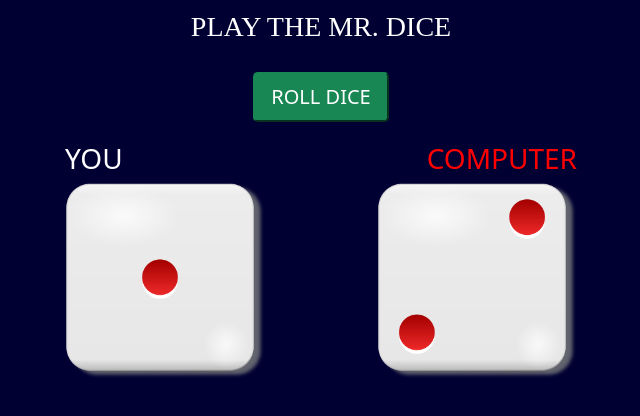
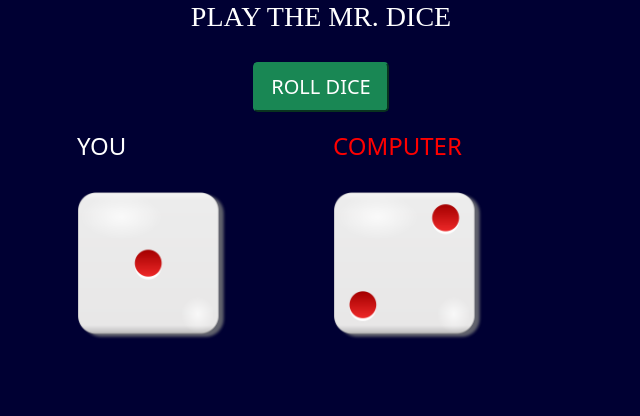
Before and after one commit to Job-21/Job-21.github.io, a website: page index.html in a window 1280 px wide. Shown: the whole page, without its empty margins (319-959 px from the left). Drawn offline with nearby package versions, Linux system fonts and the light colour scheme.

Commit message:
I have changed the alignment to bootstrap row and colum

```diff
--- a/index.html
+++ b/index.html
@@ -9,31 +9,54 @@
     <title>DICE GAME</title>
 </head>
 <body style="background-color: #000033;">
-<div style="margin: 10px auto; display: flex; justify-content: center; font-family:Imprint MT Shadow; width: 40%;">
-    <h3 style="color: white;">PLAY THE MR. DICE</h3>
+   <div style="width: 100%; height:auto;" class="ccontainer">
+    <div class="headers">
+        <div style="margin: auto auto; display: flex; justify-content: center; font-family:Imprint MT Shadow; width: 40%;">
+
+            <p style="color: white;" class="h3">PLAY THE MR. DICE</p>
         </div>
         <div style="margin: 20px auto; width: 40%; display: flex; justify-content: center;">
             <input type="button" class="btn-success btn-lg" value="ROLL DICE" id="btn-roll"/>
         </div>
-<div style="margin: 20px auto; width: 40%;">
-    <div style="display: flex; flex-direction:row; justify-content: space-between;">
-        <h3 style="color: white;">YOU</h3>
-        <h3 style="color: red;">COMPUTER</h3>
     </div>
-    <div style="display: flex; flex-direction:row; justify-content: space-between;">
-    <img class="img-fluid" src="images/dice-1.png" width="200" height="200" alt="New York">
-    <img class="img-fluid" src="images/dice-2.png" width="200" height="200" alt="New York">
+
+
+
+<div class="contents row" style="margin: 20px auto; width: 40%;">
+
+    <div class="player col-xl-6 col-sm-6 col-xs-12">
+        <h4 style="color: white;">YOU</h4><br>
+        <img class="img-fluid" src="images/dice-1.png" width="150" height="150" alt="New York">
     </div>
+
+    <div class="computer col-xl-6 col-sm-6 col-xs-12">
+        <h4 style="color: red;">COMPUTER</h4><br>
+        <img class="img-fluid" src="images/dice-2.png"  width="150" height="150" alt="New York">
     </div>
-<div style="margin: 20px auto; width: 40%; display: flex;flex-direction: row; justify-content: space-between;">
+
+</div>
+
+<div class="results">
+
+    <div class="row" style="margin: 20px auto; width: 40%; display: flex;flex-direction: row; justify-content: space-between;">
+        <div class="col-xs-12 col-sm-6 col-lg-6 col-xl-6">
             <h3 id="res1" style="color: white;"></h3>
+        </div>
+        <div class="col-xs-12 col-sm-6 col-lg-6 col-xl-6">
             <h3 id="res2" style="color: white;"></h3>
         </div>
+
+    </div>
+
 
     <div style="margin: 20px auto; display: flex; justify-content: center; font-family:Imprint MT Shadow; width: 40%;">
         <h3 id="result" style="color: white;"></h3>
     </div>
 
+</div>
+
+
+</div>
 <script src="App.js"></script>
 </body>
 </html>
```
Lines whose indentation alone changed are shown as unchanged.
